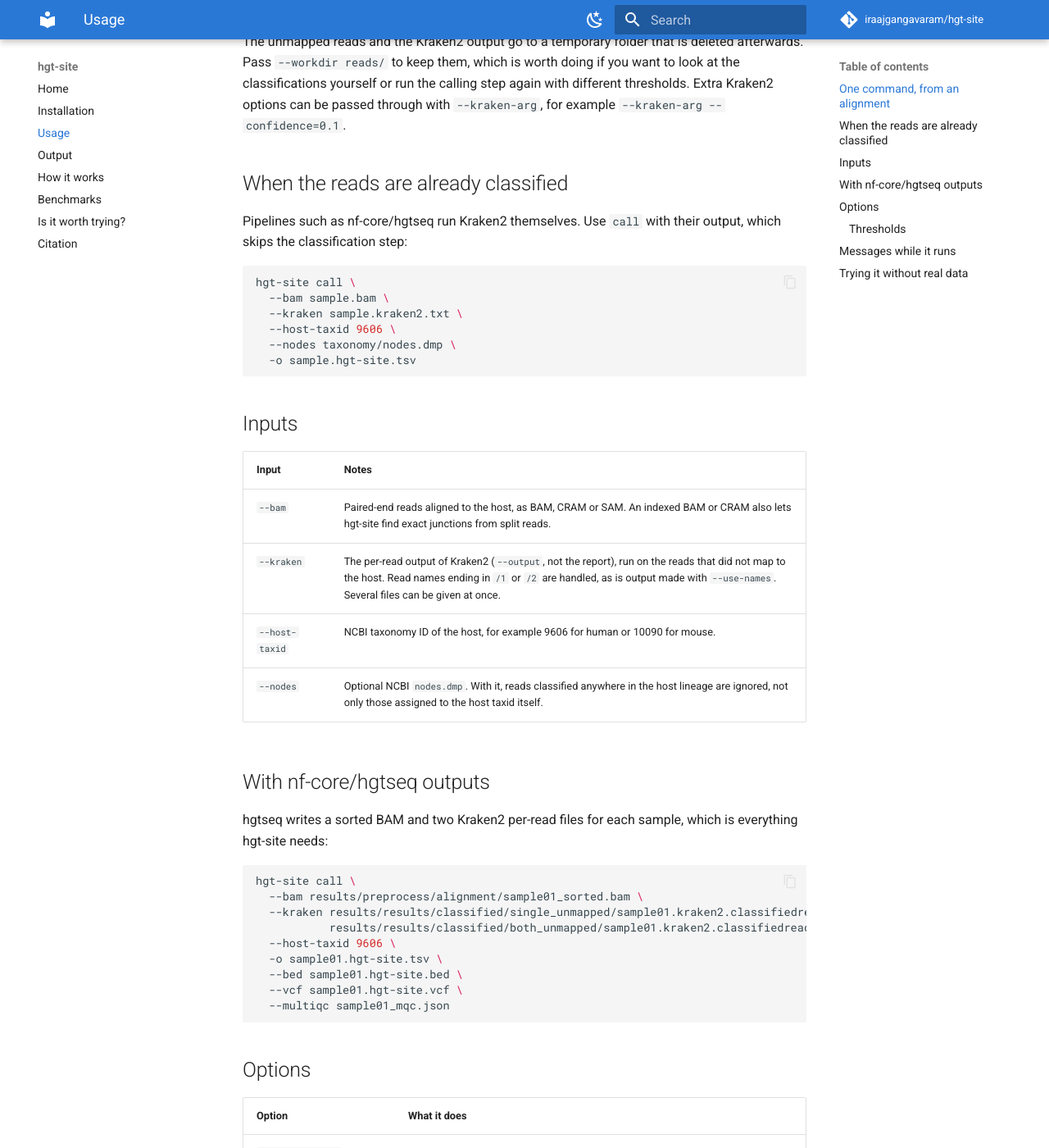
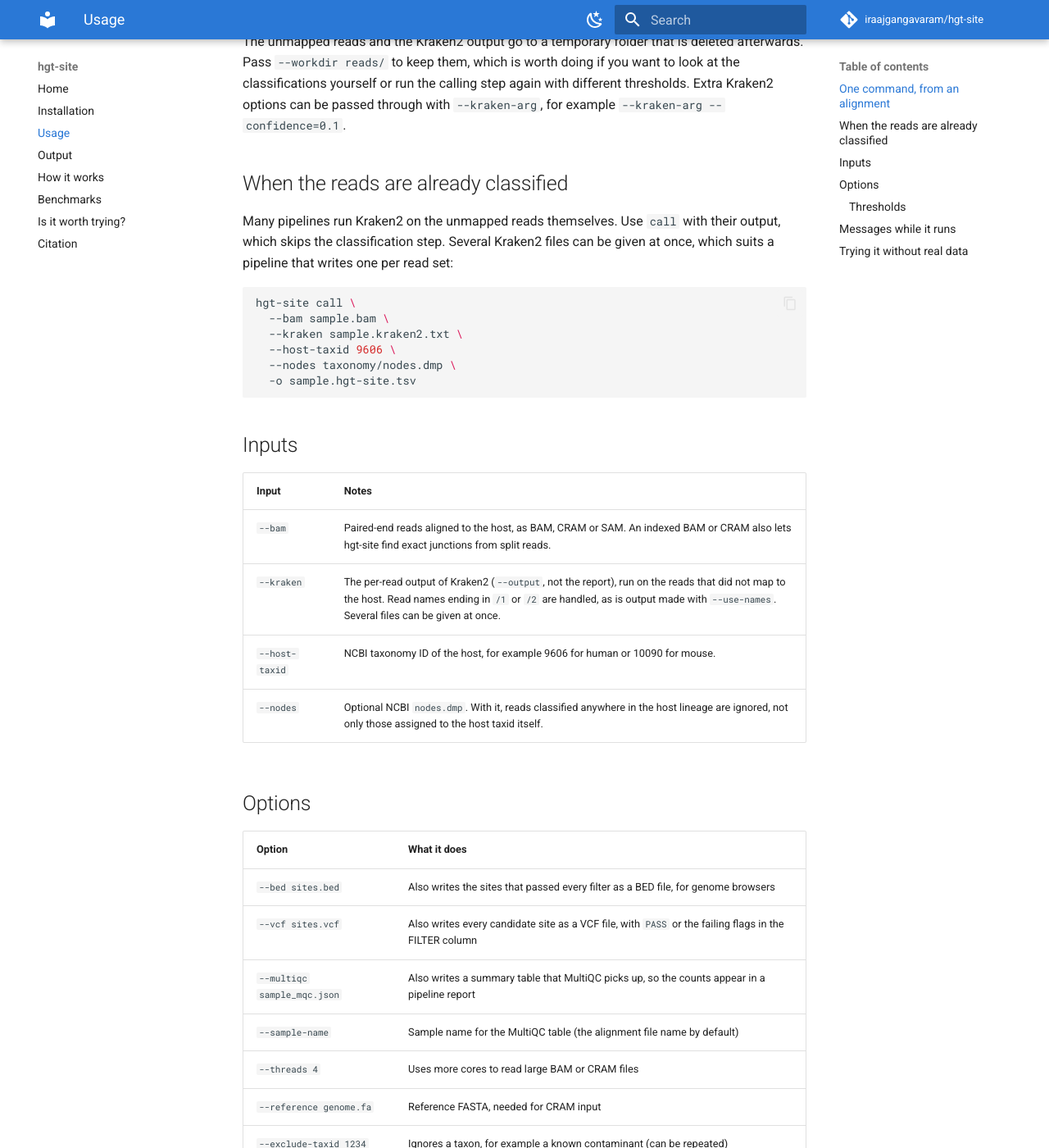
Before and after one commit to iraajgangavaram/hgt-site, an MkDocs documentation site: the page built from docs/usage.md, in a window 1280 px wide and 1400 px high, scrolled down 598 px. Shown: the whole window at 82% size. Built offline with MkDocs 1.6.1 and Material for MkDocs 9.7.7, drawn with Linux system fonts in a browser that asks for light colours; comment, search, counter and statistics services are not loaded.

Commit message:
Describe pipeline compatibility without naming one pipeline
Removes the walkthrough built around one pipeline's output paths and
rewrites the places that named it, since hgt-site takes any host
alignment and any Kraken2 per-read output and nothing about that is
specific to one pipeline. The citation stays, because the format
compatibility is real and worth crediting.

````diff
--- a/docs/benchmarks.md
+++ b/docs/benchmarks.md
@@ -87,7 +87,7 @@ Measured on one sample of 2.1 million paired reads (1 million pairs from human c
   ![Seconds after the host alignment for hgt-site and LGTSeek](images/benchmark_speed_dark.svg#only-dark){ width="720" }
 </figure>
 
-hgt-site times are the median of five runs. Kraken2 is already part of nf-core/hgtseq, so on hgtseq outputs hgt-site adds about 3 seconds for a sample of this size.
+hgt-site times are the median of five runs. Where a pipeline has already run Kraken2, hgt-site adds about 3 seconds for a sample of this size.
 
 Run time grows in proportion to the size of the alignment file. The same sample was subsampled to about 0.5 and 1 million records and concatenated to 4.2 and 8.4 million records, and each file was run three times with each version:
 
--- a/docs/usage.md
+++ b/docs/usage.md
@@ -25,7 +25,7 @@ The unmapped reads and the Kraken2 output go to a temporary folder that is delet
 
 ## When the reads are already classified
 
-Pipelines such as nf-core/hgtseq run Kraken2 themselves. Use `call` with their output, which skips the classification step:
+Many pipelines run Kraken2 on the unmapped reads themselves. Use `call` with their output, which skips the classification step. Several Kraken2 files can be given at once, which suits a pipeline that writes one per read set:
 
 ```bash
 hgt-site call \
@@ -44,22 +44,6 @@ hgt-site call \
 | `--kraken` | The per-read output of Kraken2 (`--output`, not the report), run on the reads that did not map to the host. Read names ending in `/1` or `/2` are handled, as is output made with `--use-names`. Several files can be given at once. |
 | `--host-taxid` | NCBI taxonomy ID of the host, for example 9606 for human or 10090 for mouse. |
 | `--nodes` | Optional NCBI `nodes.dmp`. With it, reads classified anywhere in the host lineage are ignored, not only those assigned to the host taxid itself. |
-
-## With nf-core/hgtseq outputs
-
-hgtseq writes a sorted BAM and two Kraken2 per-read files for each sample, which is everything hgt-site needs:
-
-```bash
-hgt-site call \
-  --bam results/preprocess/alignment/sample01_sorted.bam \
-  --kraken results/results/classified/single_unmapped/sample01.kraken2.classifiedreads.txt \
-           results/results/classified/both_unmapped/sample01.kraken2.classifiedreads.txt \
-  --host-taxid 9606 \
-  -o sample01.hgt-site.tsv \
-  --bed sample01.hgt-site.bed \
-  --vcf sample01.hgt-site.vcf \
-  --multiqc sample01_mqc.json
-```
 
 ## Options
 
````
Also changed, not shown: README.md (+4 -4 lines), docs/index.md (+1 -1 lines), docs/pypi.md (+1 -1 lines).
